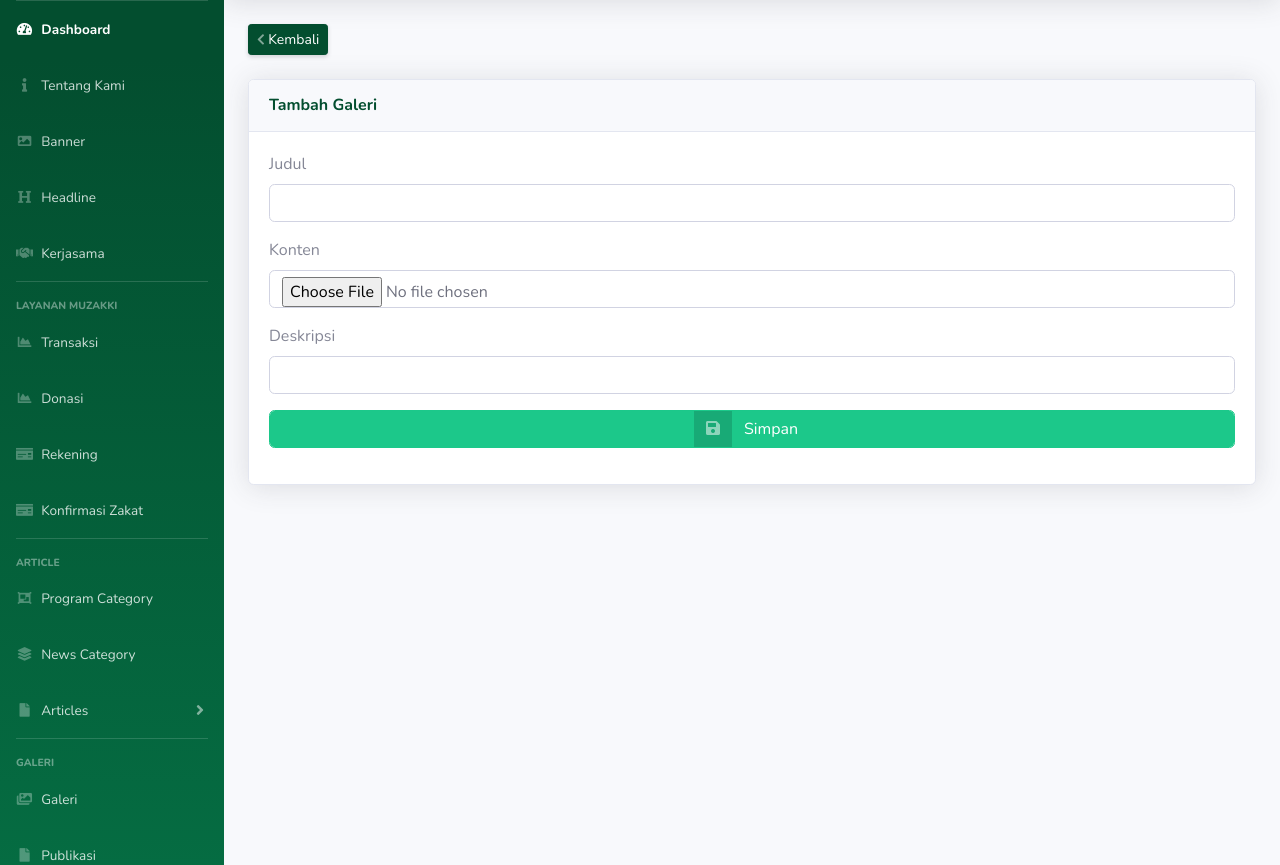
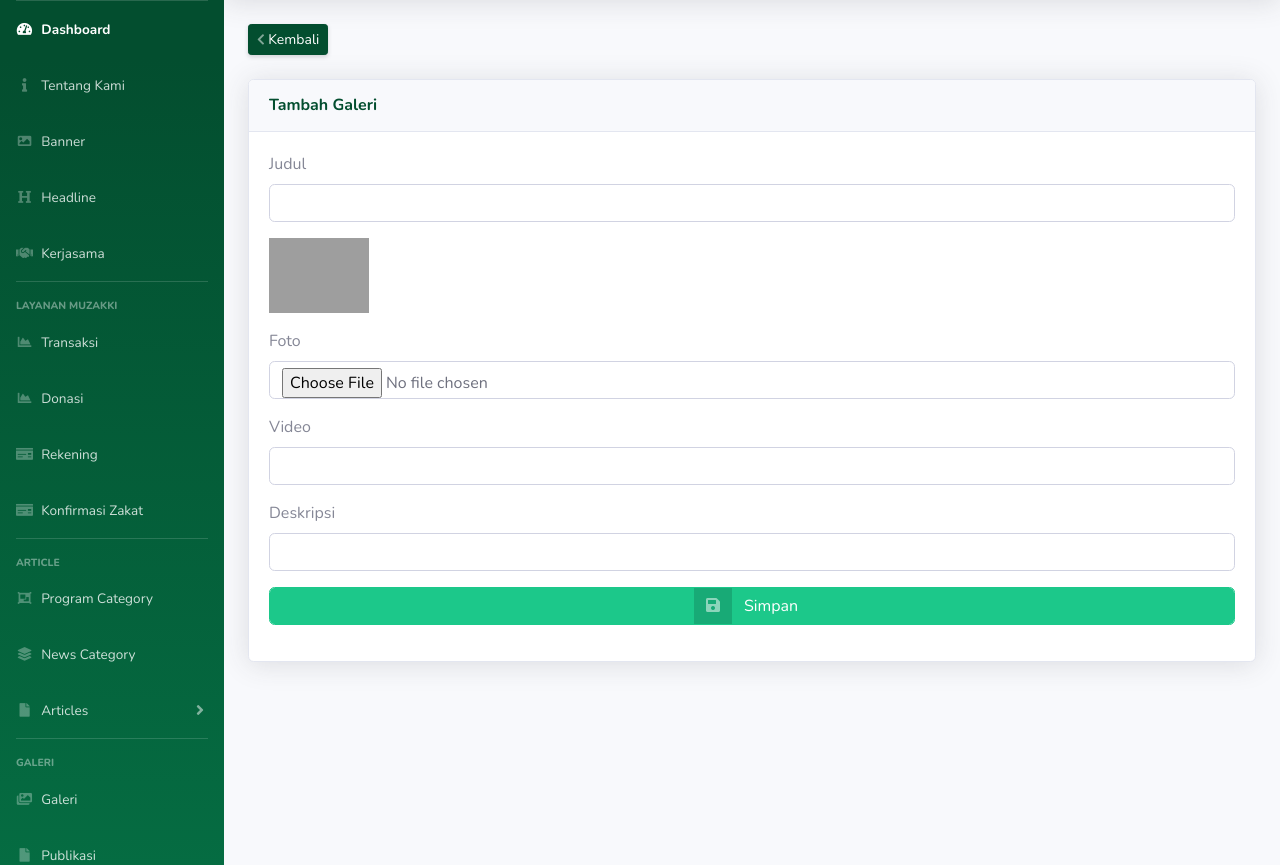
Before and after one commit to mutiaikasav/bznsbzs, a CodeIgniter app: page /database/index.php/gallery/add in a window 1280 px wide. Shown: the part 70-935 px from the top of the page. Run offline with CodeIgniter, Linux system fonts and the light colour scheme; some libraries are stand-ins or nearby versions; grey boxes are pictures that could not be loaded.

Commit message:
galeri upload image video, update, delete, swal, redirect

```diff
--- a/application/controllers/Gallery.php
+++ b/application/controllers/Gallery.php
@@ -27,20 +27,48 @@ class Gallery extends CI_Controller
     public function save()
     {
         $id = $this->input->post('id');
-        // $data['content_gallery'] = $this->input->post('content_gallery');
+        if (!empty($_FILES['content_gallery']['name'])) {
+            # code...
+            $config['upload_path']          = './assets/img/galeri';
+            $config['allowed_types']        = 'jpeg|jpg|png';
+            $config['max_size']             = 102400;
+            // $config['max_width']            = 2048;
+            // $config['max_height']           = 1024;
+
+            $this->load->library('upload', $config);
+
+            if ( ! $this->upload->do_upload('content_gallery'))
+            {
+                $error = array('error' => $this->upload->display_errors());
+                echo $this->upload->display_errors();
+            }
+            else
+            {
+                $upload = $this->upload->data();
+                $content_gallery = $upload['file_name'];
+            }
+        } else {
+            $content_gallery = $this->input->post('old_content_gallery');
+        }
+        // echo $content_gallery;
         $data['title_gallery'] = $this->input->post('title_gallery');
         $data['description_gallery'] = $this->input->post('description_gallery');
+        $data['content_gallery'] = $content_gallery;
+        $data['video'] = $this->input->post('video');
+
         // update
         if ($id!=null || $id!='') {
             $data['updated_at'] = date("Y-m-d H:i:s");
             $data['updated_by'] = '1';
             $this->gallery_model->update($id, $data);
-            redirect('../../gallery');
+            $this->session->set_flashdata('flashSimpan','Data Berhasil disimpan', 'success');
+            redirect(site_url('gallery'));
         } else { // insert
             $data['created_at'] = date("Y-m-d H:i:s");
             $data['created_by'] = '1';
             $this->gallery_model->insert($data);
-            redirect('../../gallery-add');
+            $this->session->set_flashdata('flashSimpan','Data Berhasil disimpan', 'success');
+            redirect(site_url('gallery'));
         }
     }
 
@@ -55,6 +83,6 @@ class Gallery extends CI_Controller
     public function delete($id)
     {
         $this->gallery_model->delete($id);
-        redirect('../../gallery');
+        redirect(site_url('gallery'));
     }
 }
--- a/application/views/gallery/form.php
+++ b/application/views/gallery/form.php
@@ -19,8 +19,16 @@
                     <input type="text" id="title_gallery" name="title_gallery" class="form-control" value="<?= @$data[0]->title_gallery; ?>">
                 </div>
                 <div class="form-group">
-                    <label for="content_gallery">Konten</label>
+                    <input type="hidden" id="old_content_gallery" name="old_content_gallery" value="<?= @$data[0]->content_gallery; ?>" class="form-control">
+                    <img src="<?= base_url('assets/img/galeri/'.@$data[0]->content_gallery)?>" alt="" width="100">
+                </div>
+                <div class="form-group">
+                    <label for="content_gallery">Foto</label>
                     <input type="file" id="content_gallery" name="content_gallery" class="form-control">
+                </div>
+                <div class="form-group">
+                    <label for="video">Video</label>
+                    <input type="text" id="video" name="video" class="form-control" value="<?= @$data[0]->video; ?>">
                 </div>
                 <div class="form-group">
                     <label for="description_gallery">Deskripsi</label>
```
Also changed, not shown: application/views/gallery/index.php (+5 -3 lines), assets/img/galeri/galeri21.jpg (added).
